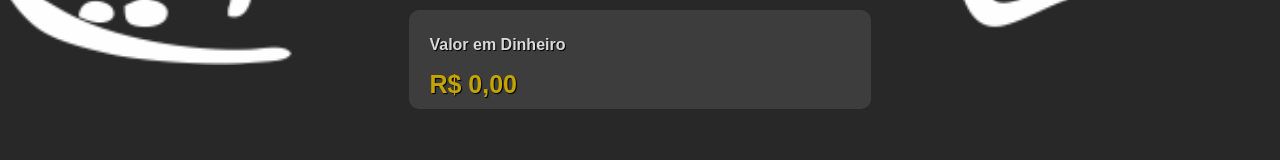
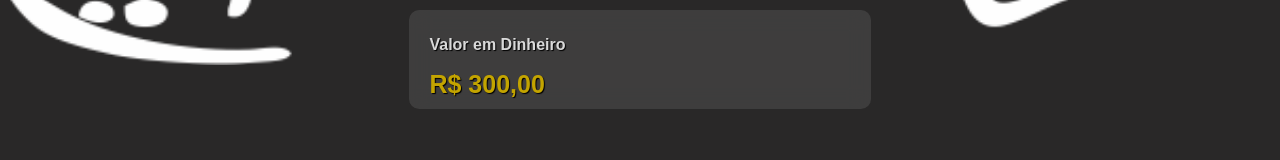
Before and after one commit to rapharosa/ubuntu, a React (Create React App) app: page /ubuntu/arrecadados in a window 1280 px wide. Shown: the part 503-663 px from the top of the page. Built offline with nearby package versions, Linux system fonts and the light colour scheme.

Commit message:
atualização

```diff
--- a/src/componentes/arrecadados/Arrecadados.tsx
+++ b/src/componentes/arrecadados/Arrecadados.tsx
@@ -35,7 +35,7 @@ function Arrecadados(){
                     </div>
                     <div className='categoria'>
                         <p><strong>Valor em Dinheiro</strong></p>
-                        <b>R$ 0,00</b>
+                        <b>R$ 300,00</b>
                     </div>
                 </div>
             </div>
--- a/src/componentes/pagina/Pagina.tsx
+++ b/src/componentes/pagina/Pagina.tsx
@@ -13,7 +13,7 @@ function Pagina(){
                     <img className='logo-pagina' src={logo} alt="Logo do projeto Ubuntu" />
                     <div>
                         <h2 className='subtitulo-pagina'>Nos ajude a aquecer as mais pessoas</h2>
-                        <p className='texto-pagina'>Doe agasalhos, cobertores ou faça sua doação pelo PIX</p>
+                        <p className='texto-pagina'>Doe agasalhos, cobertores ou faça sua doação pelo PIX raphaelrodrigues93@gmail.com</p>
                     </div>
                 </div>
                 <div className='container-perguntas'>
```
